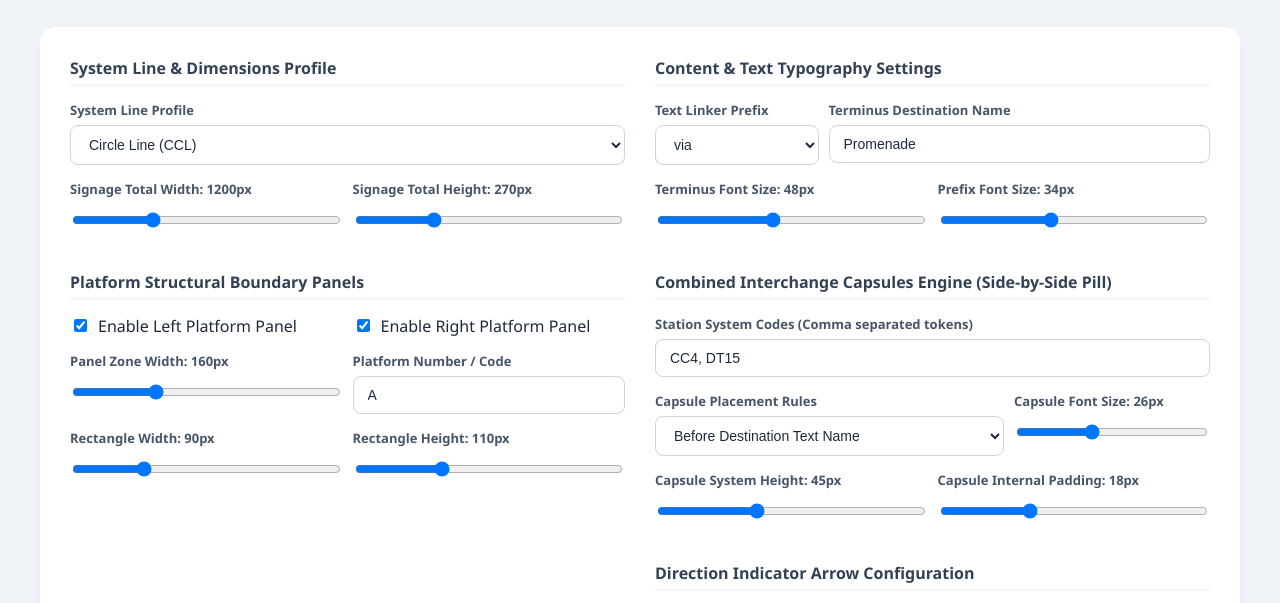
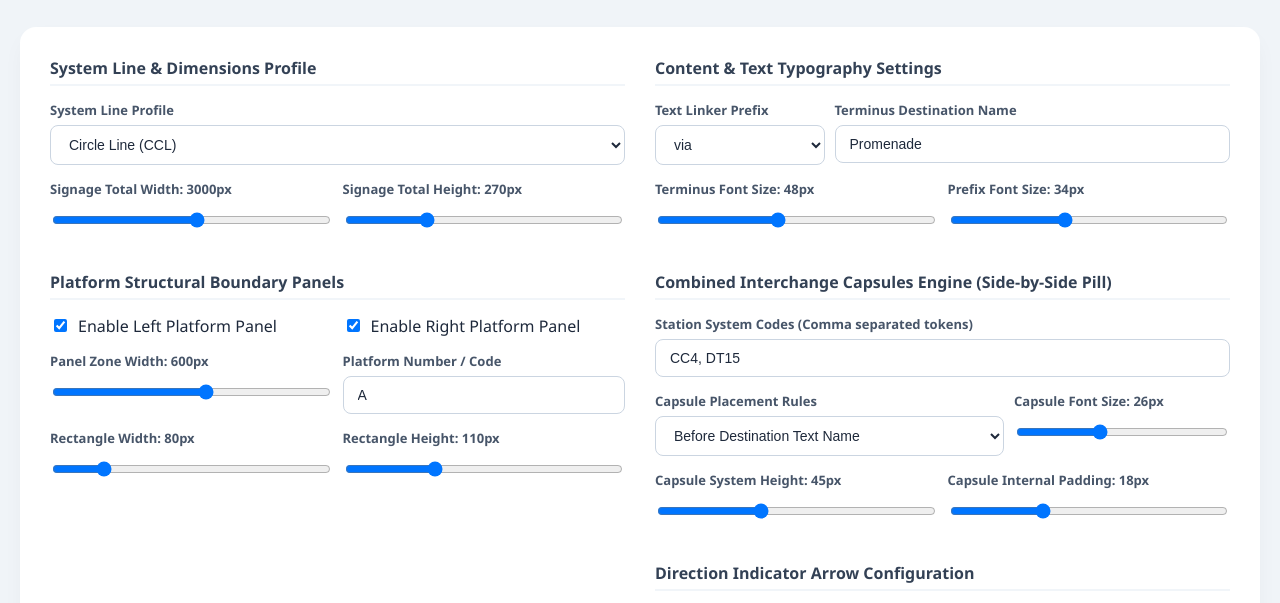
Before and after one commit to ZKang288/smrt-signage-generator, a plain HTML site: page platform_destination.html in a window 1280 px wide. Shown: the part 169-772 px from the top of the page. Drawn offline with nearby package versions, Linux system fonts and the light colour scheme; a web font is replaced by a local one.

Commit message:
Update platform_destination.html
Updated defaults

```diff
--- a/platform_destination.html
+++ b/platform_destination.html
@@ -43,7 +43,7 @@
 
         .container {
             width: 100%;
-            max-width: 1200px;
+            max-width: 3000px;
             background: white;
             padding: 30px;
             border-radius: 16px;
@@ -285,8 +285,8 @@
                 </div>
                 <div style="display:grid; grid-template-columns:1fr 1fr; gap:10px;">
                     <div class="control-group">
-                        <label for="canvasWidth">Signage Total Width: <span id="canvasWidthVal">1200px</span></label>
-                        <input type="range" id="canvasWidth" min="800" max="2200" value="1200">
+                        <label for="canvasWidth">Signage Total Width: <span id="canvasWidthVal">3000px</span></label>
+                        <input type="range" id="canvasWidth" min="800" max="5000" value="3000">
                     </div>
                     <div class="control-group">
                         <label for="canvasHeight">Signage Total Height: <span id="canvasHeightVal">270px</span></label>
@@ -307,8 +307,8 @@
                 </div>
                 <div style="display:grid; grid-template-columns:1fr 1fr; gap:10px;">
                     <div class="control-group">
-                        <label for="platformPanelWidth">Panel Zone Width: <span id="platformPanelWidthVal">160px</span></label>
-                        <input type="range" id="platformPanelWidth" min="100" max="300" value="160">
+                        <label for="platformPanelWidth">Panel Zone Width: <span id="platformPanelWidthVal">600px</span></label>
+                        <input type="range" id="platformPanelWidth" min="100" max="1000" value="600">
                     </div>
                     <div class="control-group">
                         <label for="platformText">Platform Number / Code</label>
@@ -317,8 +317,8 @@
                 </div>
                 <div style="display:grid; grid-template-columns:1fr 1fr; gap:10px;">
                     <div class="control-group">
-                        <label for="platformBoxWidth">Rectangle Width: <span id="platformBoxWidthVal">90px</span></label>
-                        <input type="range" id="platformBoxWidth" min="60" max="180" value="90">
+                        <label for="platformBoxWidth">Rectangle Width: <span id="platformBoxWidthVal">80px</span></label>
+                        <input type="range" id="platformBoxWidth" min="60" max="180" value="80">
                     </div>
                     <div class="control-group">
                         <label for="platformBoxHeight">Rectangle Height: <span id="platformBoxHeightVal">110px</span></label>
```
